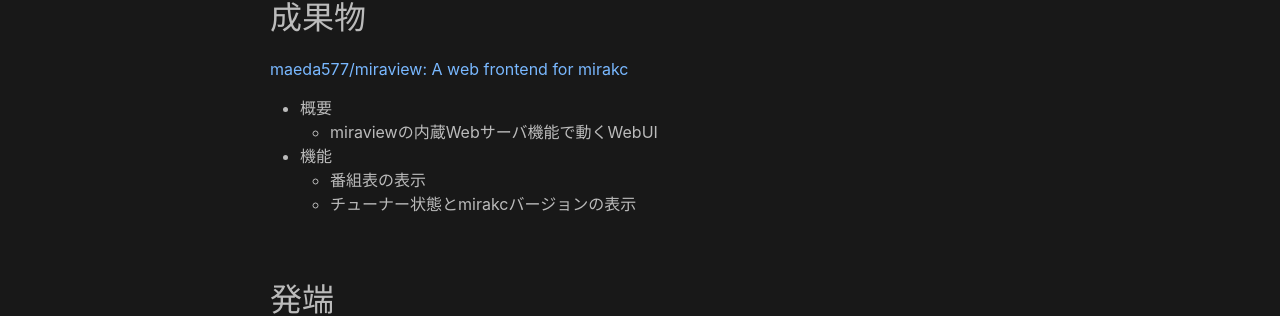
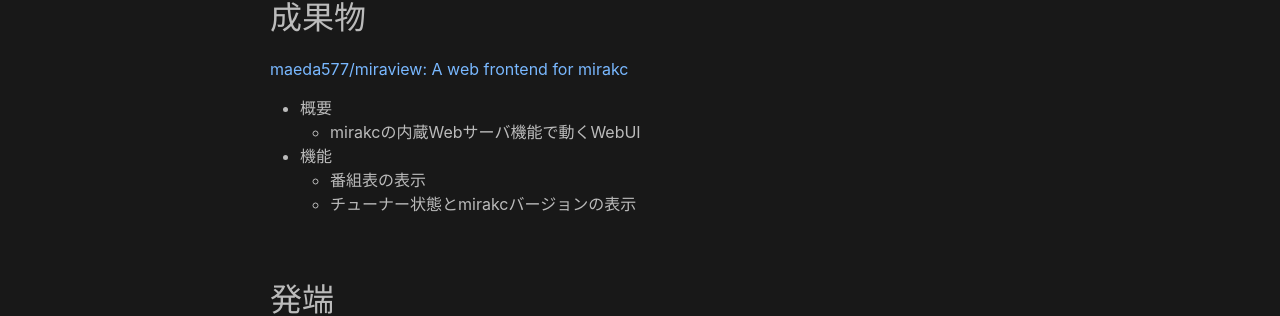
Before and after one commit to maeda577/maeda577.github.io, a Jekyll site: the page built from _posts/2022-08-29-miraview.md, in a window 1280 px wide. Shown: the part 296-612 px from the top of the page. Built offline with Jekyll 4.4.1, drawn with Linux system fonts in a browser that asks for light colours.

Commit message:
typo修正

```diff
--- a/_posts/2022-08-29-miraview.md
+++ b/_posts/2022-08-29-miraview.md
@@ -10,7 +10,7 @@ mirakcのWebUIが欲しくて自作しました
 [maeda577/miraview: A web frontend for mirakc](https://github.com/maeda577/miraview)
 
 * 概要
-    * miraviewの内蔵Webサーバ機能で動くWebUI
+    * mirakcの内蔵Webサーバ機能で動くWebUI
 * 機能
     * 番組表の表示
     * チューナー状態とmirakcバージョンの表示
```
